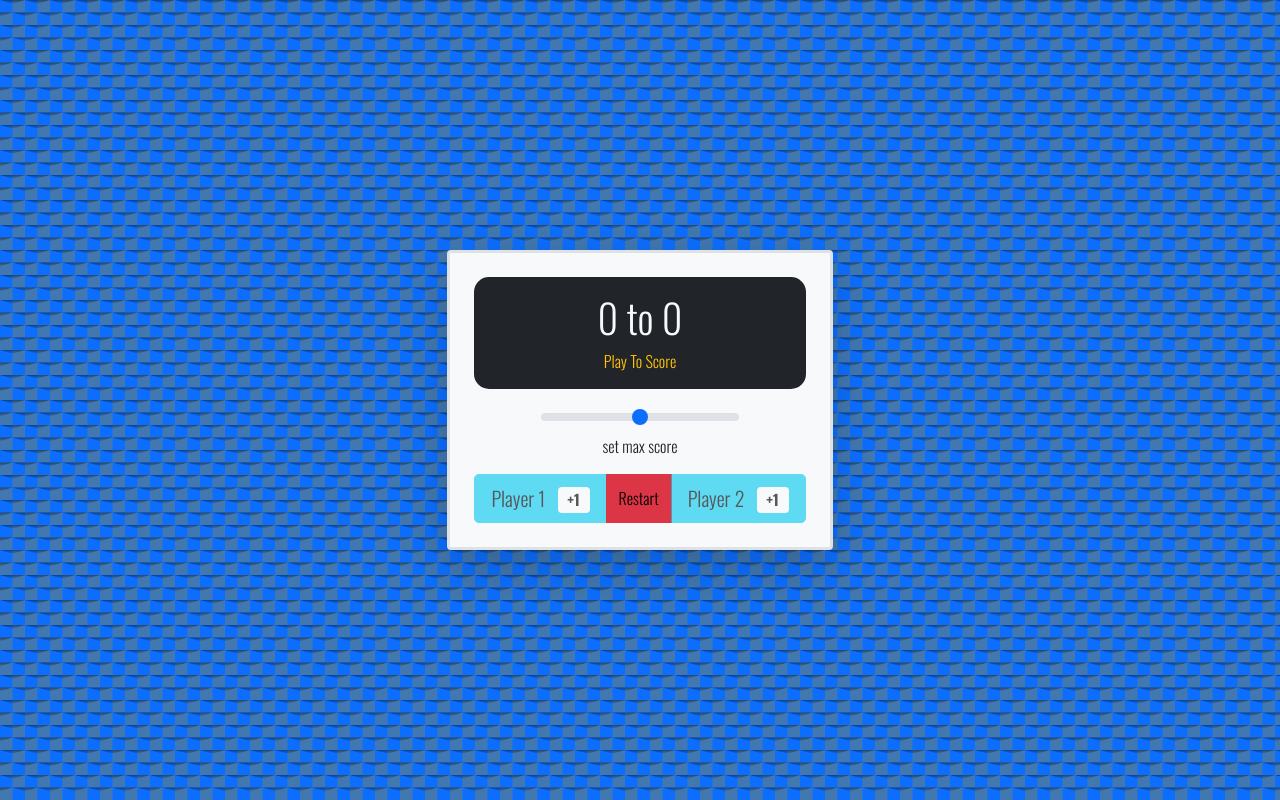
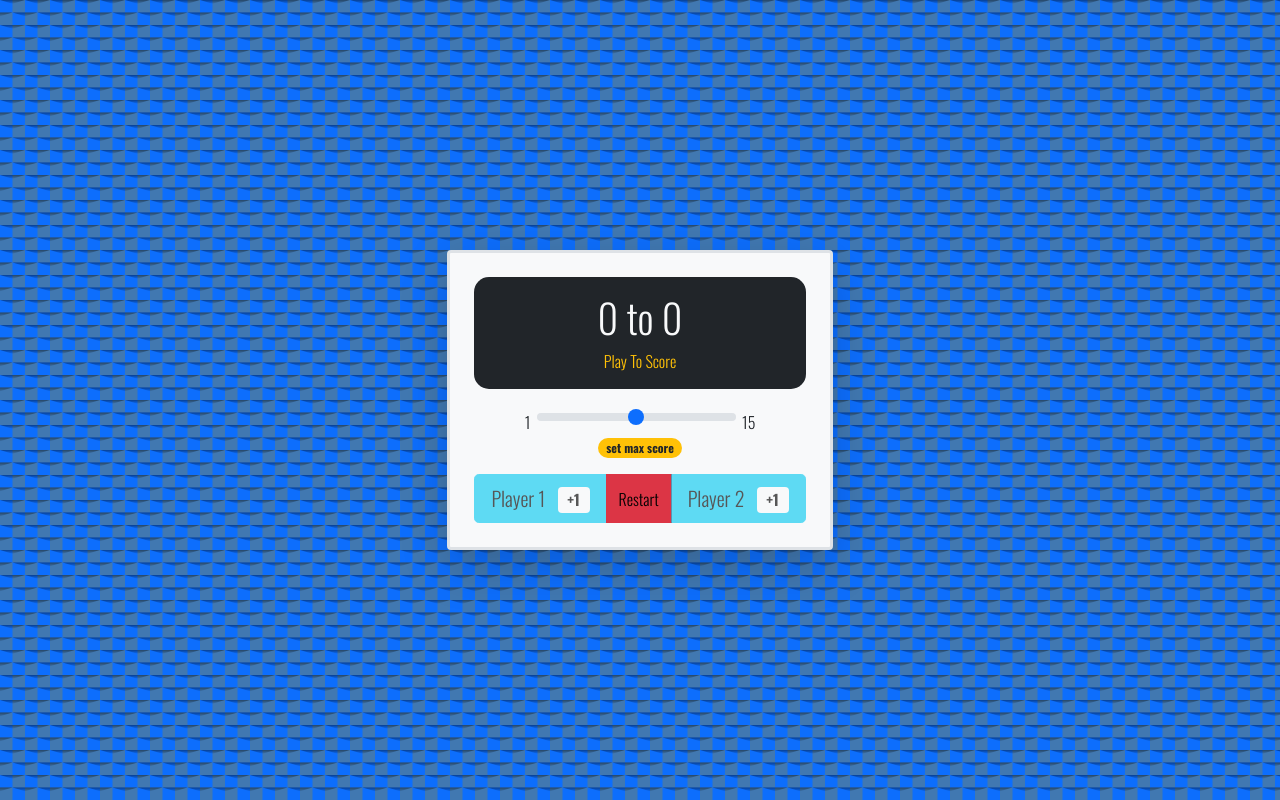
Before and after one commit to whatnotery/ScoreKeeper, a plain HTML site: page index.html in a window 1280 px wide. Drawn offline with nearby package versions, Linux system fonts and the light colour scheme.

Commit message:
style changes

```diff
--- a/index.html
+++ b/index.html
@@ -17,8 +17,8 @@
 
       <div  class="bg-dark px-3 py-3 mb-3 text-light text-center" id="displayArea"><h1><span id="display1">0</span> to <span id="display2">0</span> </h1>
       <label class="text-warning" for="scoreSlider">Play To <span id="maxScoreDisplay">Score</span></label><br></div>
-      <input class="form-range" type="range" min="1" max="15" step="1" name="scoreSlider"
-        id="scoreSlider"> <div class="mb-3" id="guide">set max score</div>
+     <span>1</span> &nbsp;<input class="form-range" type="range" min="1" max="15" step="1" name="scoreSlider"
+        id="scoreSlider">&nbsp; <span>15</span> <br> <div class="mb-3 badge rounded-pill bg-warning text-dark" id="guide">set max score</div> <br>
        <div class="btn-group" role="group" aria-label="Basic example">
         <button class="btn btn-lg btn-info" id="p1Button" name="player1">Player 1 &nbsp;&nbsp;<span class="badge bg-light text-black">+1</span></button>
         <button class="btn btn=lg btn-danger text-black" id="reset" name="reset">Restart</button>
```
